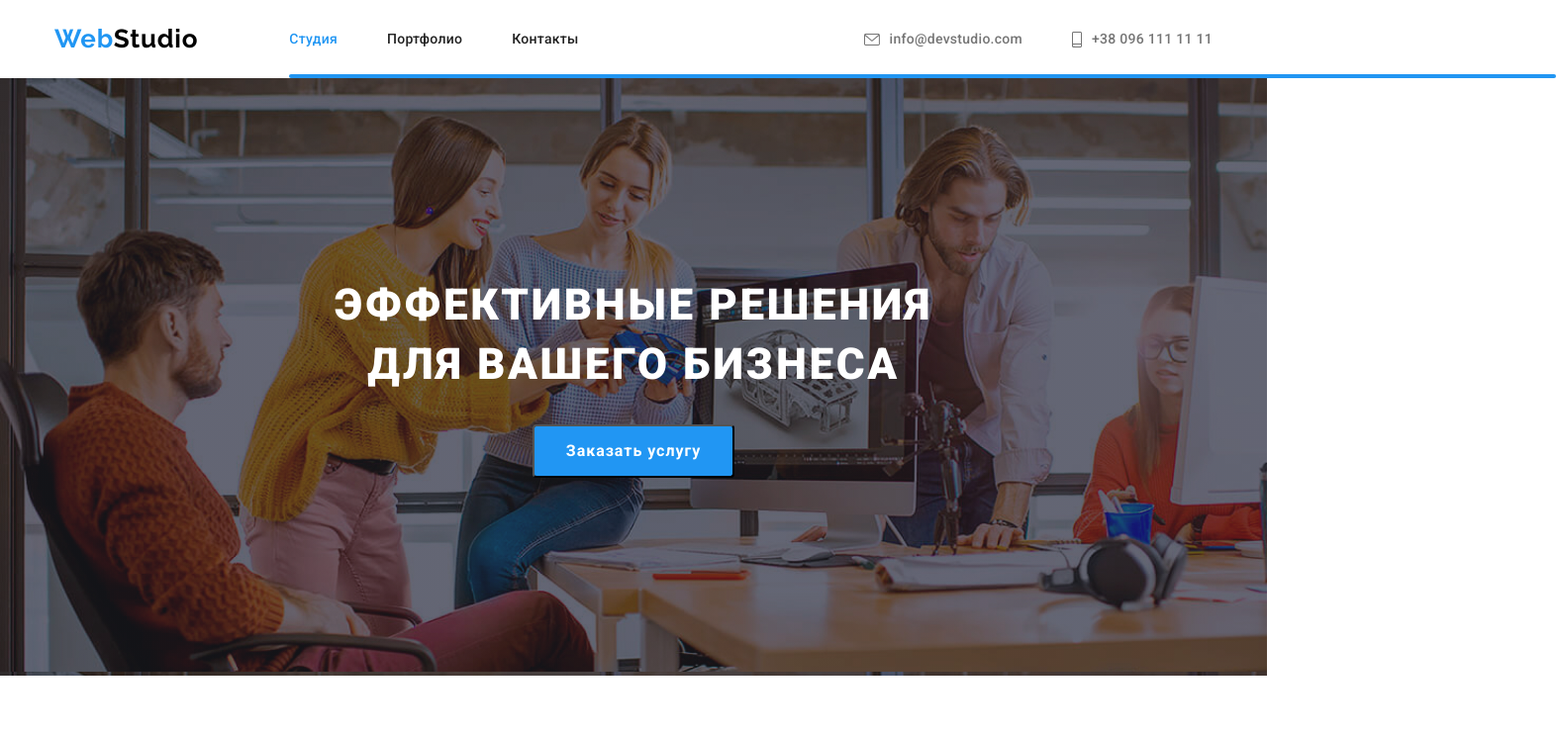
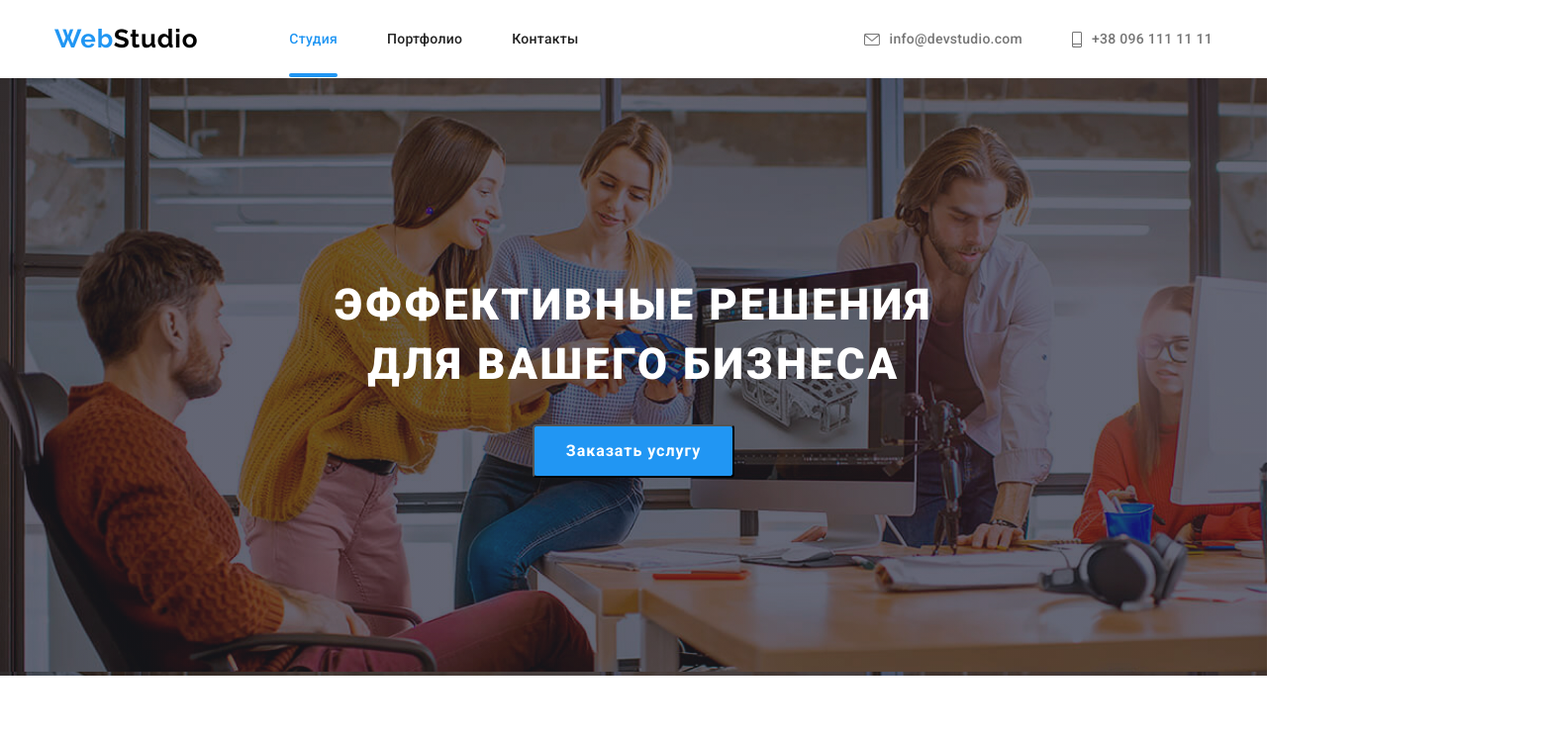
Before and after one commit to KillCo1987/goit-markup-hw-05, a plain HTML site: page index.html in a window 1280 px wide. Shown: the top 744 px of the page at 99% size, 1572 px wide, since content can reach past the window. Drawn offline with nearby package versions, Linux system fonts and the light colour scheme.

Commit message:
Всё сделал.

```diff
--- a/css/styles.css
+++ b/css/styles.css
@@ -88,16 +88,21 @@ img {
   pointer-events: none;
 } */
 
-.current::after{
+.current{
+  position: relative;
+}
+
+.current-element::after{
+
   display: block;
   content: "";
   height: 4px;
   width: 100%;
   border-radius: 2px;
   position: absolute;
+  background: #2196F3;
   bottom: 0;
-  background: #2196F3;
-
+  transform: translateY();
 }
 
 /* = = = = = Header = = = = =*/
@@ -133,6 +138,8 @@ img {
   color: #000;
 
   margin-right: 92px;
+  /* padding-top: 31px;
+  padding-bottom: 31px; */
 }
 
 .logo-span {
@@ -158,6 +165,8 @@ img {
 
 .nav-item {
   color: var(--label-color);
+  padding-top: 31px;
+  padding-bottom: 31px;
 }
 
 /* .header-contacts > a {
@@ -685,8 +694,7 @@ img {
   background: rgba(0, 0, 0, 0.2);
   top:0;
   left: 0;
-
-
+  transition: transform 250ms cubic-bezier(0.4, 0, 0.2, 1), visibility 250ms cubic-bezier(0.4, 0, 0.2, 1);
 }
 
 .modal{
@@ -700,6 +708,7 @@ img {
 
   box-shadow: 0px 1px 3px rgba(0, 0, 0, 0.12), 0px 1px 1px rgba(0, 0, 0, 0.14), 0px 2px 1px rgba(0, 0, 0, 0.2);
   border-radius: 4px;
+
 
 }
 
@@ -844,6 +853,7 @@ img {
   opacity: 0;
   visibility: hidden;
   pointer-events: none;
+  transform: scale(0.5);
 }
 
 
--- a/index.html
+++ b/index.html
@@ -29,7 +29,7 @@
           >
           <ul class="navigator-list-wrapper">
             <li class="navigator-list-item list-stylization">
-              <a href="#" class="nav-item link-stylization current">Студия</a>
+              <a href="#" class="nav-item link-stylization current current-element">Студия</a>
             </li>
             <li class="navigator-list-item list-stylization">
               <a href="./portfolio.html" class="nav-item link-stylization"
```
Also changed, not shown: portfolio.html (+1 -1 lines).
